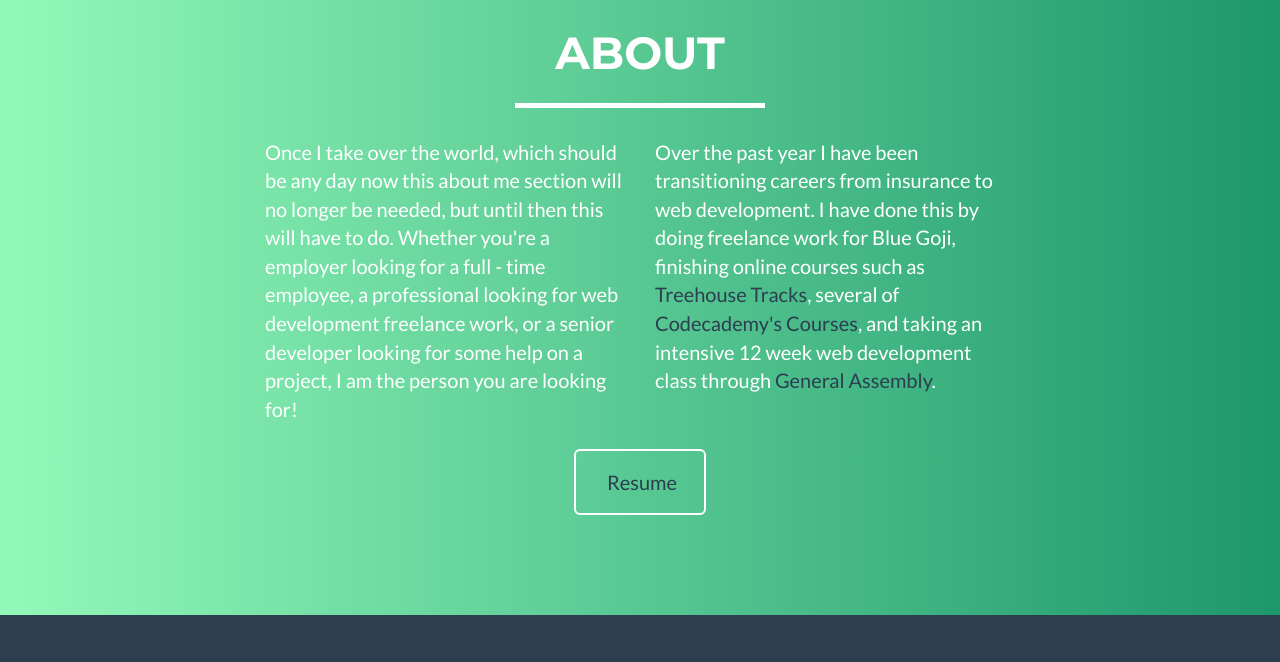
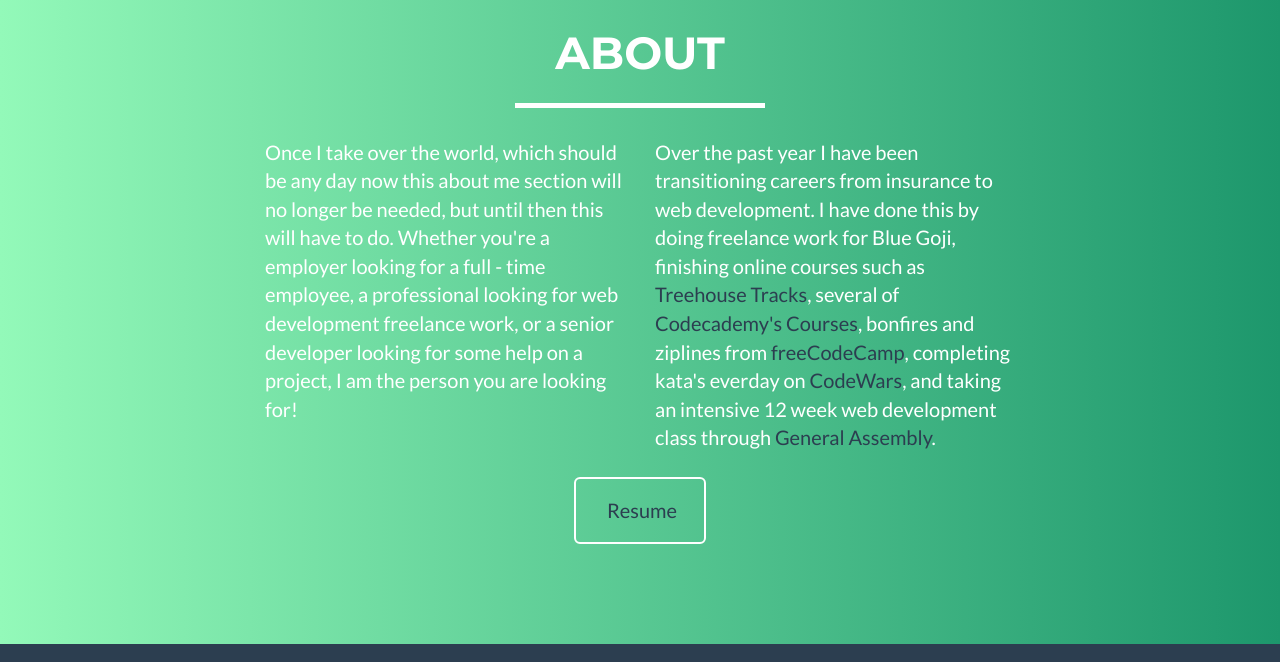
Before and after one commit to jjoyce24/PortfolioSite, a plain HTML site: page index.html in a window 1280 px wide. Shown: the part 2080-2742 px from the top of the page. Drawn offline with nearby package versions, Linux system fonts and the light colour scheme.

Commit message:
added to the about me section

```diff
--- a/index.html
+++ b/index.html
@@ -183,7 +183,7 @@
                      <p>Once I take over the world, which should be any day now this about me section will no longer be needed, but until then this will have to do. Whether you're a employer looking for a full - time employee, a professional looking for web development freelance work, or a senior developer looking for some help on a project, I am the person you are looking for!</p>
                 </div>
                 <div class="col-lg-4">
-                    <p>Over the past year I have been transitioning careers from insurance to web development. I have done this by doing freelance work for Blue Goji, finishing online courses such as <a href="https://teamtreehouse.com/justinjoyce">Treehouse Tracks</a>, several of <a href="https://www.codecademy.com/CowboyCoder24">Codecademy's Courses</a>, and taking an intensive 12 week web development class through <a href="https://profiles.generalassemb.ly/profiles/justin-joyce">General Assembly</a>.</p>
+                    <p>Over the past year I have been transitioning careers from insurance to web development. I have done this by doing freelance work for Blue Goji, finishing online courses such as <a href="https://teamtreehouse.com/justinjoyce">Treehouse Tracks</a>, several of <a href="https://www.codecademy.com/CowboyCoder24">Codecademy's Courses</a>, bonfires and ziplines from <a href="http://www.freecodecamp.com/jjoyce24">freeCodeCamp</a>, completing kata's everday on <a href="http://www.codewars.com/users/jjoyce24">CodeWars</a>, and taking an intensive 12 week web development class through <a href="https://profiles.generalassemb.ly/profiles/justin-joyce">General Assembly</a>.</p>
                 </div>
                 <div class="col-lg-8 col-lg-offset-2 text-center">
                     <a href="img/Justin_Joyce_Resume1.pdf" class="btn btn-lg btn-outline view-pdf">
```
